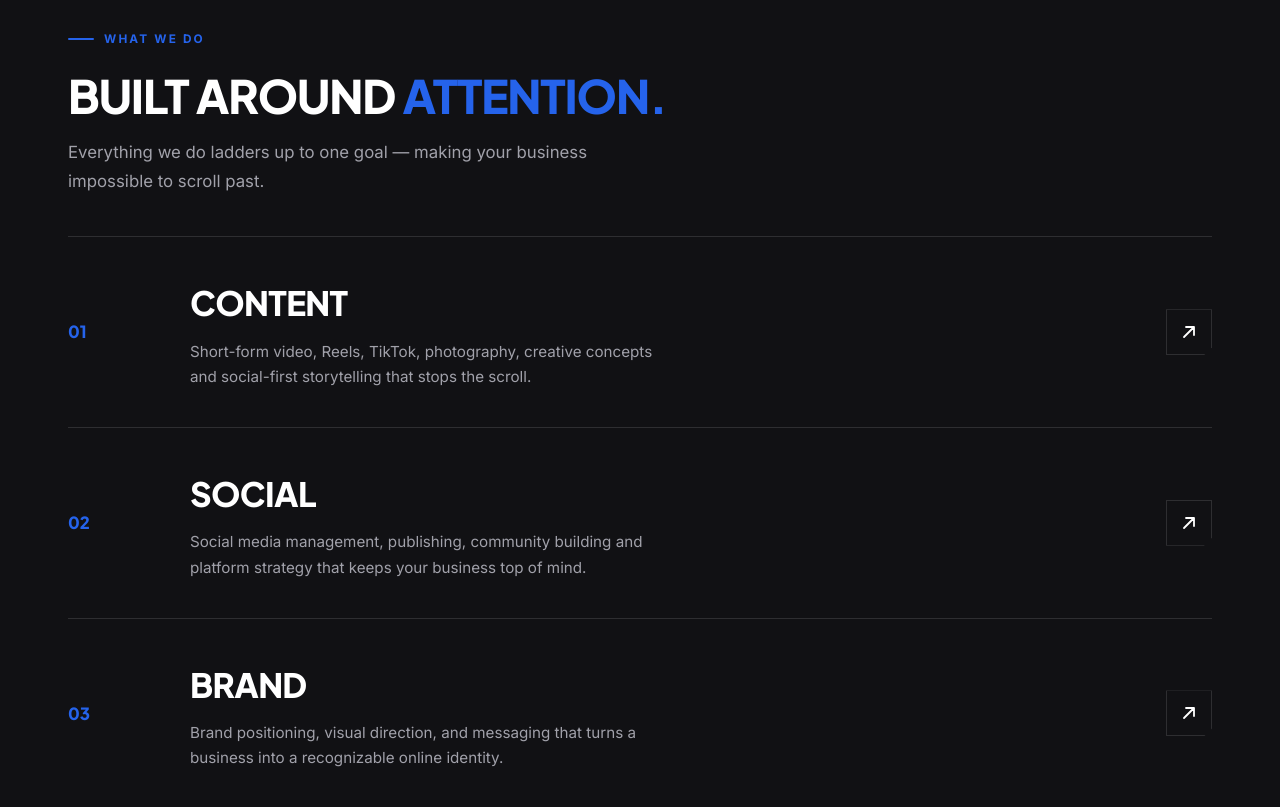
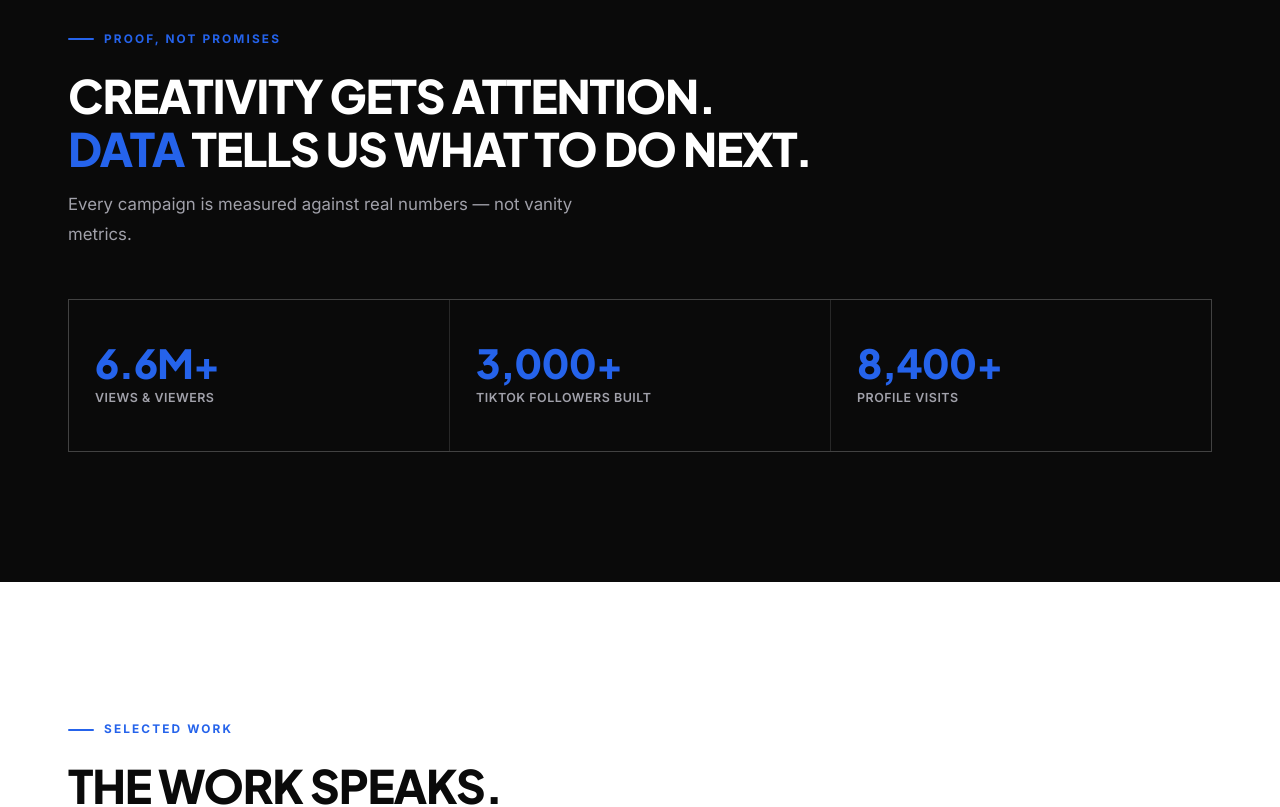
Before and after one commit to EddieYuabov/EBM-Website, a React (Vite) app: page / in a window 1280 px wide. Shown: the part 1680-2487 px from the top of the page. Built offline with nearby package versions, Linux system fonts and the light colour scheme.

Commit message:
added new statistsics and enlarged photos

```diff
--- a/src/components/Footer.jsx
+++ b/src/components/Footer.jsx
@@ -3,7 +3,6 @@ import { useNavigate, useLocation } from 'react-router-dom'
 
 const NAV = [
   { label: 'Work',     to: '/work'  },
-  { label: 'Services', id: 'services' },
   { label: 'Results',  id: 'results'  },
   { label: 'About',    id: 'about'    },
   { label: 'Contact',  id: 'contact'  },
--- a/src/components/Navbar.jsx
+++ b/src/components/Navbar.jsx
@@ -5,7 +5,6 @@ const CALENDLY = 'https://calendly.com/edward-yuabov-eddiesites/30min?month=2026
 
 const NAV_LINKS = [
   { label: 'Work',     to: '/work' },
-  { label: 'Services', id: 'services' },
   { label: 'Results',  id: 'results' },
   { label: 'About',    id: 'about' },
   { label: 'Contact',  id: 'contact' },
--- a/src/components/Results.jsx
+++ b/src/components/Results.jsx
@@ -1,49 +1,12 @@
-// Results — animated metric cards. Values are intentionally left blank until
-// real campaign data exists; swap `value`/`suffix` in RESULTS to populate them.
-import { useEffect, useRef, useState } from 'react'
+// Results — animated metric cards. Update RESULTS to keep these current as
+// campaigns wrap; each `display` string drives the count-up animation.
+import CountStat from './CountStat'
 
 const RESULTS = [
-  { value: null, suffix: '', label: 'Views Generated' },
-  { value: null, suffix: '', label: 'Audience Growth' },
-  { value: null, suffix: '', label: 'Profile Visits' },
-  { value: null, suffix: '', label: 'Leads Generated' },
+  { display: '6.6M+',  label: 'Views & Viewers' },
+  { display: '3,000+', label: 'TikTok Followers Built' },
+  { display: '8,400+', label: 'Profile Visits' },
 ]
-
-function ResultCard({ value, suffix, label, delayClass }) {
-  const ref = useRef(null)
-  const [display, setDisplay] = useState(0)
-
-  useEffect(() => {
-    if (value == null || !ref.current) return
-    const el = ref.current
-    const observer = new IntersectionObserver(
-      ([entry]) => {
-        if (!entry.isIntersecting) return
-        const duration = 1400
-        const start = performance.now()
-        const tick = (now) => {
-          const progress = Math.min((now - start) / duration, 1)
-          setDisplay(Math.round(value * (1 - Math.pow(1 - progress, 3))))
-          if (progress < 1) requestAnimationFrame(tick)
-        }
-        requestAnimationFrame(tick)
-        observer.disconnect()
-      },
-      { threshold: 0.4 }
-    )
-    observer.observe(el)
-    return () => observer.disconnect()
-  }, [value])
-
-  return (
-    <div ref={ref} className={`result-card reveal ${delayClass}`}>
-      <div className={`result-card__value${value == null ? ' is-placeholder' : ''}`}>
-        {value == null ? '—' : `${display.toLocaleString()}${suffix}`}
-      </div>
-      <div className="result-card__label">{label}</div>
-    </div>
-  )
-}
 
 export default function Results() {
   return (
@@ -60,14 +23,13 @@ export default function Results() {
           Every campaign is measured against real numbers — not vanity metrics.
         </p>
 
-        <div className="results__grid">
-          {RESULTS.map((r, i) => (
-            <ResultCard key={r.label} {...r} delayClass={`d${i + 1}`} />
+        <div className="results__grid reveal d3">
+          {RESULTS.map((r) => (
+            <div key={r.label} className="result-card">
+              <CountStat display={r.display} label={r.label} />
+            </div>
           ))}
         </div>
-        <p className="results__note">
-          * Real client results will populate this section as campaigns launch.
-        </p>
       </div>
     </section>
   )
--- a/src/components/Services.jsx
+++ /dev/null
@@ -1,62 +0,0 @@
-// Services — editorial index rows instead of generic icon cards
-
-const SERVICES = [
-  {
-    num: '01',
-    title: 'Content',
-    desc: 'Short-form video, Reels, TikTok, photography, creative concepts and social-first storytelling that stops the scroll.',
-  },
-  {
-    num: '02',
-    title: 'Social',
-    desc: 'Social media management, publishing, community building and platform strategy that keeps your business top of mind.',
-  },
-  {
-    num: '03',
-    title: 'Brand',
-    desc: 'Brand positioning, visual direction, and messaging that turns a business into a recognizable online identity.',
-  },
-  {
-    num: '04',
-    title: 'Growth',
-    desc: 'Audience growth, outreach, conversion strategy, analytics and continuous optimization — turning attention into revenue.',
-  },
-]
-
-export default function Services() {
-  return (
-    <section className="section section--darkalt" id="services">
-      <div className="container">
-        <div className="services__head">
-          <div className="reveal">
-            <span className="eyebrow">What We Do</span>
-          </div>
-          <h2 className="section-heading reveal d1">
-            Built Around <span className="text-blue">Attention.</span>
-          </h2>
-          <p className="section-sub reveal d2">
-            Everything we do ladders up to one goal — making your business
-            impossible to scroll past.
-          </p>
-        </div>
-
-        <div className="services-list">
-          {SERVICES.map(({ num, title, desc }, i) => (
-            <div key={num} className={`service-row reveal d${i + 1}`}>
-              <span className="service-row__num">{num}</span>
-              <div className="service-row__text">
-                <h3 className="service-row__title">{title}</h3>
-                <p className="service-row__desc">{desc}</p>
-              </div>
-              <span className="service-row__arrow" aria-hidden="true">
-                <svg width="18" height="18" viewBox="0 0 18 18" fill="none">
-                  <path d="M4 14L14 4M14 4H6M14 4V12" stroke="currentColor" strokeWidth="1.8" strokeLinecap="round" strokeLinejoin="round"/>
-                </svg>
-              </span>
-            </div>
-          ))}
-        </div>
-      </div>
-    </section>
-  )
-}
--- a/src/components/Work.jsx
+++ b/src/components/Work.jsx
@@ -39,9 +39,7 @@ function CardMedia({ p }) {
   if (p.logo) {
     return (
       <div className="project-card__media project-card__media--logo">
-        <span className="client-logo-badge">
-          <img src={p.logo} alt={`${p.name} logo`} />
-        </span>
+        <img className="project-card__logo-img" src={p.logo} alt={`${p.name} logo`} />
       </div>
     )
   }
--- a/src/index.css
+++ b/src/index.css
@@ -790,93 +790,6 @@ mark { background: none; color: inherit; }
 .attention__body strong { color: var(--ink); font-weight: 700; }
 
 /* =============================================
-   SERVICES
-   ============================================= */
-.services__head { margin-bottom: 20px; }
-
-.services-list { margin-top: 40px; }
-
-.service-row {
-  display: grid;
-  grid-template-columns: 90px 1fr auto;
-  align-items: center;
-  gap: 32px;
-  padding: 38px 0;
-  border-top: 1px solid var(--line);
-  position: relative;
-  overflow: hidden;
-  transition: padding var(--t-med) var(--ease);
-}
-.services-list .service-row:last-child { border-bottom: 1px solid var(--line); }
-
-.service-row::before {
-  content: '';
-  position: absolute;
-  inset: 0;
-  background: var(--surface);
-  transform: scaleX(0);
-  transform-origin: left;
-  transition: transform 0.45s var(--ease);
-  z-index: 0;
-}
-.service-row:hover::before { transform: scaleX(1); }
-.service-row:hover { padding-left: 18px; }
-
-.service-row__num {
-  font-family: var(--font-heading);
-  font-size: 1.05rem;
-  font-weight: 800;
-  color: var(--blue);
-  position: relative;
-  z-index: 1;
-}
-
-.service-row__text { position: relative; z-index: 1; }
-.service-row__title {
-  font-family: var(--font-heading);
-  font-size: clamp(1.4rem, 3vw, 2.1rem);
-  font-weight: 800;
-  letter-spacing: -0.02em;
-  text-transform: uppercase;
-  color: var(--ink);
-  margin-bottom: 8px;
-  transition: color var(--t-med) var(--ease);
-}
-.service-row:hover .service-row__title { color: var(--blue); }
-.service-row__desc {
-  font-size: 0.95rem;
-  color: var(--ink-dim);
-  max-width: 480px;
-  line-height: 1.65;
-}
-
-.service-row__arrow {
-  width: 46px;
-  height: 46px;
-  border: 1.5px solid var(--line);
-  display: flex;
-  align-items: center;
-  justify-content: center;
-  color: var(--ink);
-  flex-shrink: 0;
-  position: relative;
-  z-index: 1;
-  transition: all var(--t-med) var(--ease);
-  clip-path: polygon(0 0, 100% 0, 100% calc(100% - 8px), calc(100% - 8px) 100%, 0 100%);
-}
-.service-row:hover .service-row__arrow {
-  background: var(--blue);
-  border-color: var(--blue);
-  color: #fff;
-  transform: rotate(45deg);
-}
-
-@media (max-width: 700px) {
-  .service-row { grid-template-columns: 1fr; gap: 12px; padding: 28px 0; }
-  .service-row__arrow { display: none; }
-}
-
-/* =============================================
    RESULTS
    ============================================= */
 .results__grid {
@@ -1016,19 +929,30 @@ mark { background: none; color: inherit; }
 .project-card--live { cursor: pointer; }
 .project-card--live:hover .project-card__link { color: var(--blue); }
 
-.project-card__media--logo { display: flex; align-items: center; justify-content: center; }
-
-.client-logo-badge {
+.project-card__media--logo { background: #fff; }
+.project-card__logo-img {
+  position: absolute;
+  inset: 0;
+  width: 100%;
+  height: 100%;
+  object-fit: contain;
+  object-position: center;
+}
+
+.client-logo-badge--sm {
   display: inline-flex;
-  align-items: center;
-  justify-content: center;
-  background: #fff;
-  padding: 30px 40px;
-  clip-path: polygon(0 0, 100% 0, 100% calc(100% - 14px), calc(100% - 14px) 100%, 0 100%);
-}
-.client-logo-badge img { max-width: 260px; max-height: 130px; width: auto; height: auto; display: block; }
-.client-logo-badge--sm { padding: 16px 22px; margin-bottom: 20px; }
-.client-logo-badge--sm img { max-width: 140px; max-height: 64px; }
+  width: auto;
+  height: auto;
+  padding: 0;
+  margin-bottom: 20px;
+}
+.client-logo-badge--sm img {
+  width: auto;
+  height: auto;
+  max-width: 220px;
+  max-height: 56px;
+  object-fit: contain;
+}
 
 .project-card__link {
   display: inline-flex;
--- a/src/pages/Home.jsx
+++ b/src/pages/Home.jsx
@@ -1,6 +1,5 @@
 import Hero         from '../components/Hero'
 import Attention    from '../components/Attention'
-import Services     from '../components/Services'
 import Results      from '../components/Results'
 import Work         from '../components/Work'
 import Process      from '../components/Process'
@@ -16,7 +15,6 @@ export default function Home() {
     <>
       <Hero />
       <Attention />
-      <Services />
       <Results />
       <Work />
       <Process />
```
Also changed, not shown: public/aronov-law-logo.png, public/healthy-pharmacy-logo.png.
